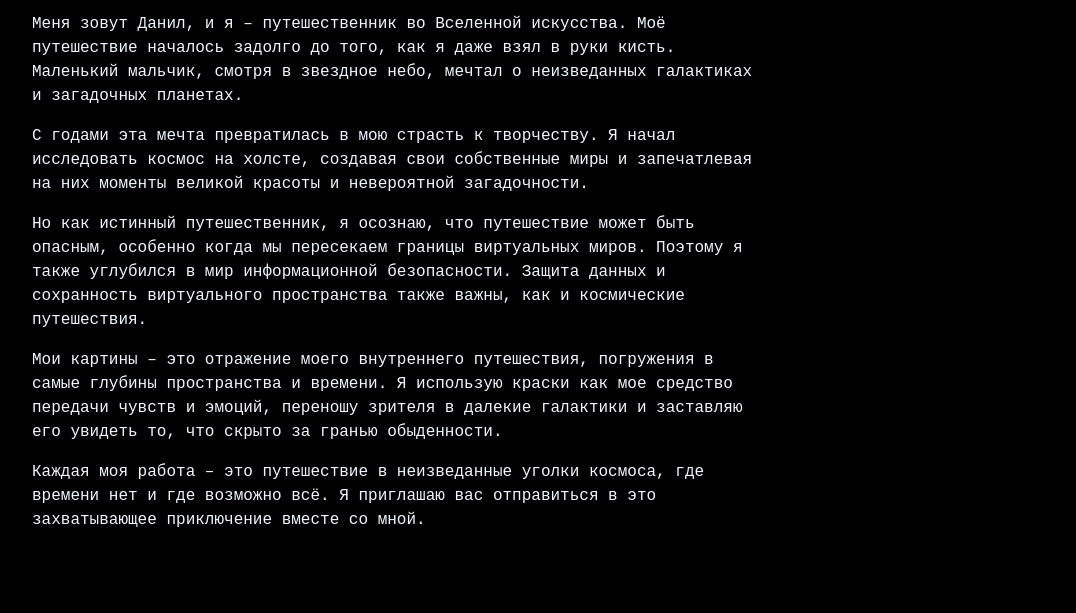
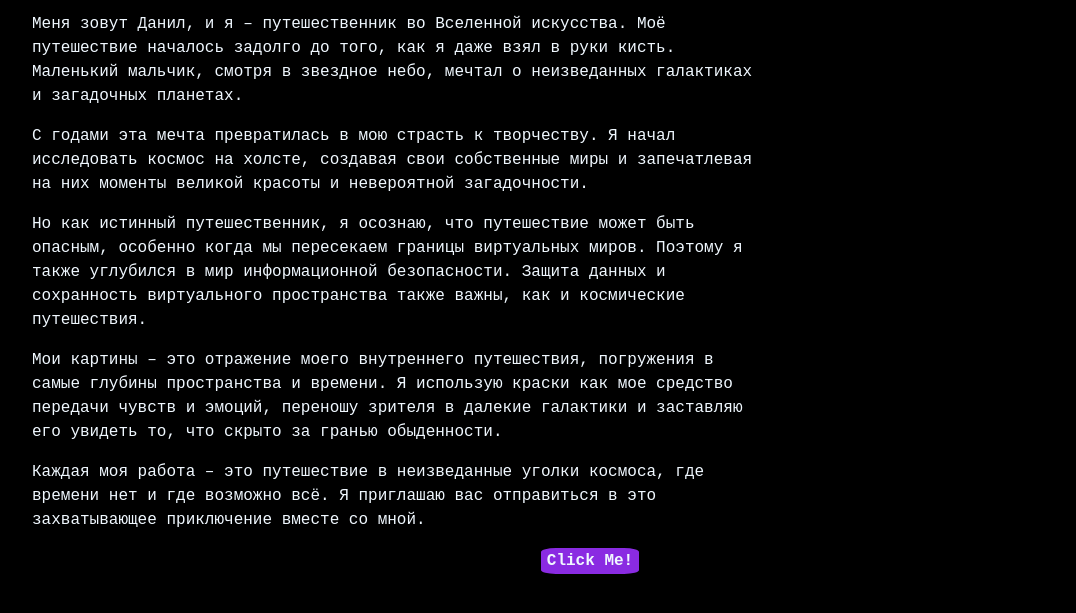
Before and after one commit to caxapok1python/pt-web-page, a plain HTML site: page index.html in a window 1280 px wide. Shown: the part 155-768 px from the top of the page, without its empty margins (50-1126 px from the left). Drawn offline with nearby package versions, Linux system fonts and the light colour scheme.

Commit message:
next-gen

```diff
--- a/css/style.css
+++ b/css/style.css
@@ -17,3 +17,17 @@ h1 {
     width: 100 px;
     height: 100 px;
 }
+
+.button_js {
+    text-align: center;
+}
+
+#myButton {
+    border: none;
+    border-radius: 15%;
+    width: 500 px;
+    height: 100 px;
+    background-color: blueviolet;
+    color:aliceblue;
+    font-weight: bold;
+}
--- a/index.html
+++ b/index.html
@@ -11,6 +11,7 @@
     <link rel="stylesheet" href="css/style.css">
 </head>
 <body>
+
     <div class="container">
         <div class="row">
             <div class="col-12">
@@ -34,5 +35,15 @@
             </div>
         </div>
     </div>
+    <div class="container">
+
+        <div class="row">
+            <div class="button_js col-12">
+                <button id="myButton">Click Me!</button>
+                <div id="demo"></div>
+            </div>
+        </div>
+    </div>
+    <script src="js/button.js"></script>
 </body>
 </html>
--- /dev/null
+++ b/js/button.js
@@ -0,0 +1,11 @@
+var count = 0;
+document.getElementById("myButton").onclick = function () {
+    count++;
+	if (count % 2 == 0) {
+		var img = document.createElement("img");
+        img.src = "image/pedro-raccoon-raccoon.gif";
+        document.getElementById("demo").appendChild(img);
+	} else {
+        document.getElemetnById("demo").innerHTML = "";
+    }
+}
```
